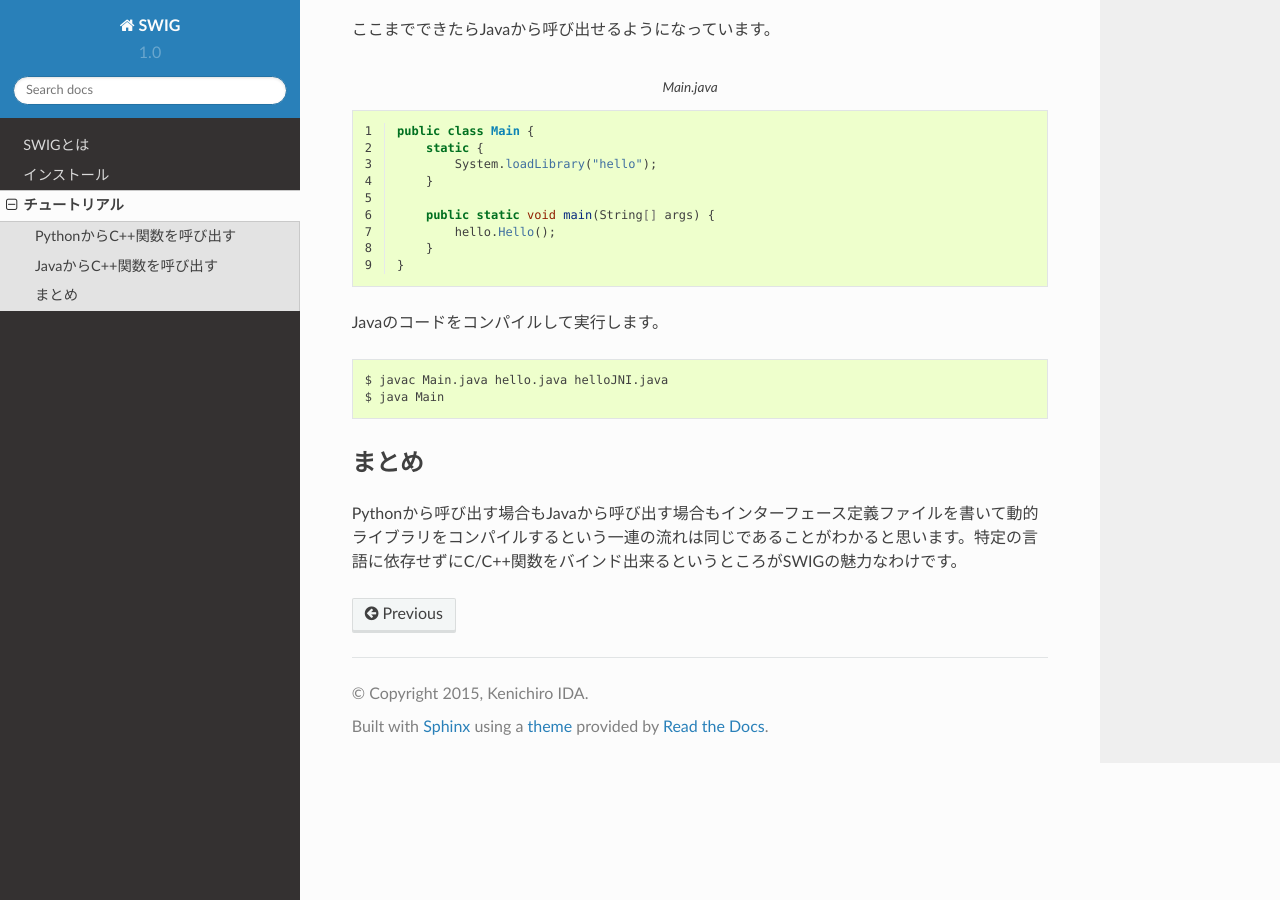
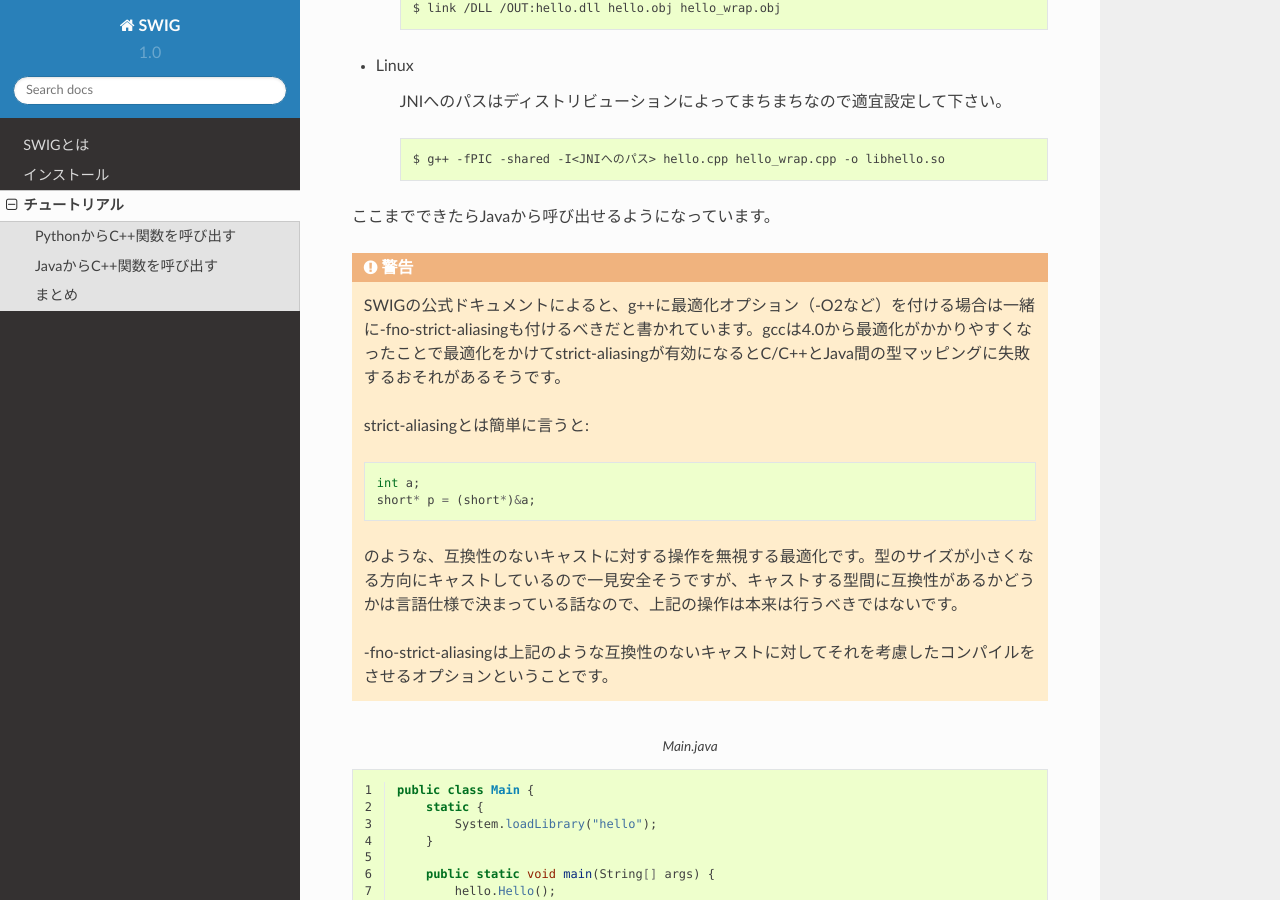
Before and after one commit to KenichiroIDA/swigdoc, a Sphinx documentation site: the page built from source/tutorial.rst, in a window 1280 px wide and 900 px high, scrolled down 3049 px. Built offline with Sphinx 7.4.7 and the Read the Docs theme 2.0.0, drawn with Linux system fonts in a browser that asks for light colours; some of the changed text lies outside the part shown.

Commit message:
add descriptions on creating Java FFI.

```diff
--- a/source/tutorial.rst
+++ b/source/tutorial.rst
@@ -115,6 +115,15 @@
 hello.java, helloJNI.java, hello_wrap.cppが生成されます。
 hello.cpp, hello_wrap.cppを動的ライブラリとしてコンパイルするところはPythonの場合と同じです。
 
+上記のコマンドだと生成されるJavaのコードはパッケージに属さない形式で
+ソースコードが生成されますが、
+
+.. code-block:: bash
+
+    -package <パッケージ名>
+
+を付けてあげれば、そのパッケージに属するようになります。
+
 コンパイルする際はJNIのヘッダがあるパスを含める必要があります。
 JNIとはJavaからC/C++関数を呼び出すためにJavaが標準で実装している機構です。
 SWIGはこのJNI向けのソースコードを生成してくれているということです。
@@ -149,6 +158,27 @@
 
 ここまでできたらJavaから呼び出せるようになっています。
 
+.. warning::
+
+    SWIGの公式ドキュメントによると、g++に最適化オプション（-O2など）を付ける場合は
+    一緒に-fno-strict-aliasingも付けるべきだと書かれています。
+    gccは4.0から最適化がかかりやすくなったことで
+    最適化をかけてstrict-aliasingが有効になると
+    C/C++とJava間の型マッピングに失敗するおそれがあるそうです。
+
+    strict-aliasingとは簡単に言うと::
+
+        int a;
+        short* p = (short*)&a;
+
+    のような、互換性のないキャストに対する操作を無視する最適化です。
+    型のサイズが小さくなる方向にキャストしているので
+    一見安全そうですが、キャストする型間に互換性があるかどうかは
+    言語仕様で決まっている話なので、上記の操作は本来は行うべきではないです。
+
+    -fno-strict-aliasingは上記のような互換性のないキャストに対して
+    それを考慮したコンパイルをさせるオプションということです。
+
 .. code-block:: java
     :caption: Main.java
     :linenos:
```
